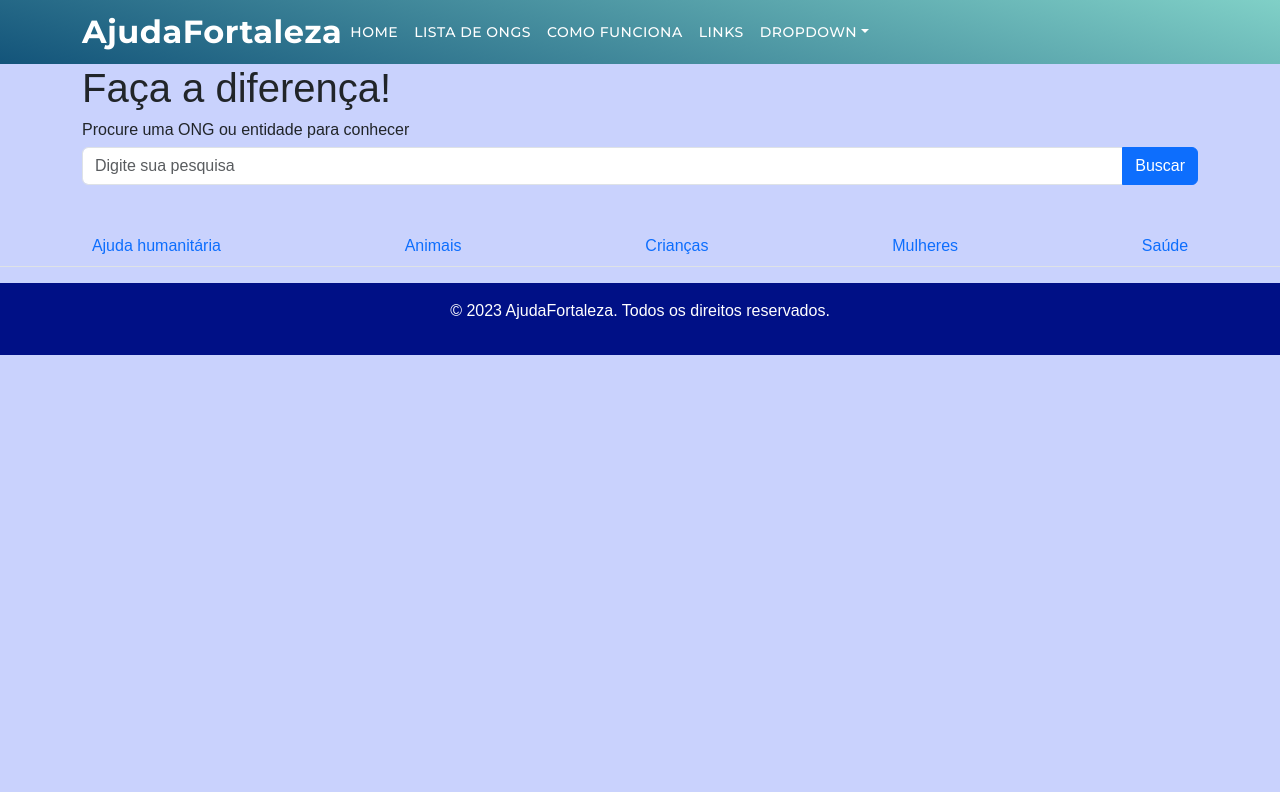
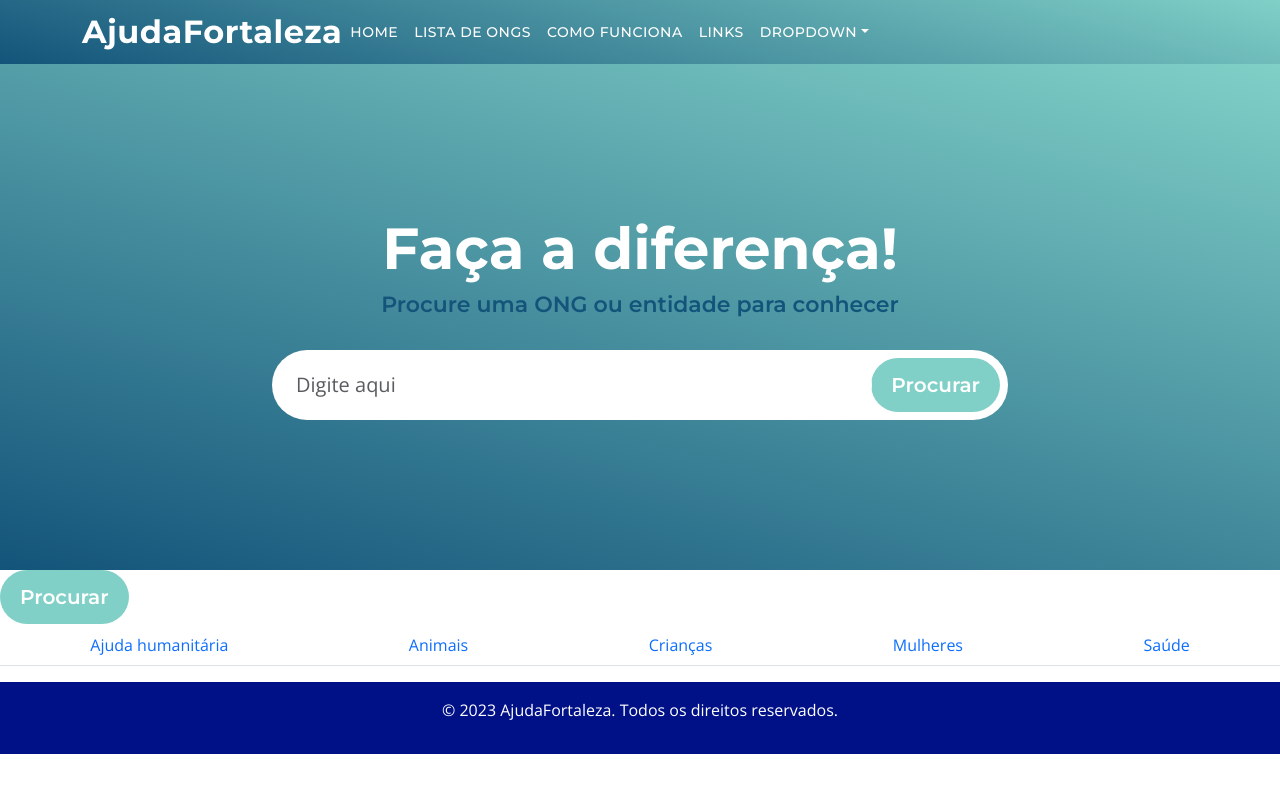
Before and after one commit to Thejuniorsouza/AjudaFortalezaApp, a React (Vite) app: page / in a window 1280 px wide. Shown: the top 792 px of the page. Built offline with nearby package versions, Linux system fonts and the light colour scheme.

Commit message:
Adiciona hero com search bar

```diff
--- a/index.html
+++ b/index.html
@@ -1,9 +1,15 @@
-<!doctype html>
+<!DOCTYPE html>
 <html lang="pt-BR">
     <head>
         <meta charset="UTF-8" />
         <meta name="viewport" content="width=device-width, initial-scale=1.0" />
         <title>Ajuda Fortaleza</title>
+        <link rel="preconnect" href="https://fonts.googleapis.com" />
+        <link rel="preconnect" href="https://fonts.gstatic.com" crossorigin />
+        <link
+            href="https://fonts.googleapis.com/css2?family=Montserrat&family=Open+Sans&display=swap"
+            rel="stylesheet"
+        />
     </head>
     <body>
         <div id="root"></div>
--- a/src/App.jsx
+++ b/src/App.jsx
@@ -1,20 +1,21 @@
 // import { useState } from "react";
-import Header from "./components/Header/Header";
+import Hero from "./components/Hero/Hero.jsx";
 import Footer from "./components/Footer/Footer.jsx";
-import NavBar from "./components/Navbar/Navbar.jsx"
-import 'bootstrap/dist/css/bootstrap.min.css';
+import NavBar from "./components/Navbar/Navbar.jsx";
+import "bootstrap/dist/css/bootstrap.min.css";
 import Explore from "./components/Explore/Explore";
-import Cardgroup from "./components/Card/Card";
-import 'typeface-montserrat';
+//import Cardgroup from "./components/Card/Card";
+import Button from "./components/Button/Button.jsx";
+import "typeface-montserrat";
 
 function App() {
-
     // const [count, setCount] = useState(0);
 
     return (
         <>
             <NavBar />
-            <Header />
+            <Hero />
+            <Button type="submit">Procurar</Button>
             <Explore />
             {/* <Cardgroup/> */}
             <Footer />
--- /dev/null
+++ b/src/components/Button/Button.jsx
@@ -0,0 +1,17 @@
+
+import styles from "./Button.module.css";
+
+const Button = ({ onClick, type, disabled, children }) => {
+  return (
+    <button
+      className={styles.myButton}
+      onClick={onClick}
+      type={type}
+      disabled={disabled}
+    >
+      {children}
+    </button>
+  );
+}
+
+export default Button;
--- /dev/null
+++ b/src/components/Button/Button.module.css
@@ -0,0 +1,17 @@
+.myButton {
+    background: var(--custom-btn-bg-color);
+    border: none;
+    border-radius: 100px !important;
+    color: #ffffff;
+    font-family: var(--title-font-family);
+    font-size: 1.25rem;
+    font-weight: 600;
+    padding: 0.75rem 1.25rem;
+    transition: all 0.3s;
+}
+
+.myButton:hover,
+.myButton:focus {
+    background: var(--custom-btn-bg-hover-color);
+    border-color: transparent;
+}
--- /dev/null
+++ b/src/components/Hero/Hero.jsx
@@ -0,0 +1,51 @@
+import Container from "react-bootstrap/Container";
+import Row from "react-bootstrap/Row";
+import Col from "react-bootstrap/Col";
+import Form from "react-bootstrap/Form";
+import InputGroup from "react-bootstrap/InputGroup";
+import FormControl from "react-bootstrap/FormControl";
+import Button from "../Button/Button";
+import styles from "./Hero.module.css";
+
+const Hero = () => {
+    return (
+        <section
+            className={`${styles.hero} d-flex justify-content-center align-items-center`}
+        >
+            <Container>
+                <Row>
+                    <Col lg={8} xs={12} className="mx-auto">
+                        <h1 className="text-white text-center">
+                            Faça a diferença!
+                        </h1>
+                        <h6 className="text-center">
+                            Procure uma ONG ou entidade para conhecer
+                        </h6>
+                        <Form
+                            method="get"
+                            className="mt-4 pt-2 mb-lg-0 mb-5"
+                            role="search"
+                        >
+                            <InputGroup
+                                className="bg-white rounded-pill p-2"
+                                size="lg"
+                            >
+                                <FormControl
+                                    className="shadow-none fs-5 rounded-pill border-0"
+                                    name="keyword"
+                                    type="search"
+                                    id="keyword"
+                                    placeholder="Digite aqui"
+                                    aria-label="Search"
+                                />
+                                <Button type="submit">Procurar</Button>
+                            </InputGroup>
+                        </Form>
+                    </Col>
+                </Row>
+            </Container>
+        </section>
+    );
+};
+
+export default Hero;
--- /dev/null
+++ b/src/components/Hero/Hero.module.css
@@ -0,0 +1,28 @@
+.hero {
+    background-image: linear-gradient(
+        15deg,
+        var(--primary-color) 0%,
+        var(--secondary-color) 100%
+    );
+    overflow: hidden;
+    padding-top: 150px;
+    padding-bottom: 150px;
+}
+
+.myButton {
+    background: var(--custom-btn-bg-color) !important;
+    border: none !important;
+    border-radius: 100px !important;
+    color: #ffffff !important;
+    font-family: var(--title-font-family) !important;
+    font-size: 1.25rem !important;
+    font-weight: 600 !important;
+    padding: 0.75rem 1.25rem !important;
+    transition: all 0.3s !important;
+}
+
+.myButton:hover,
+.myButton:focus {
+    background: var(--custom-btn-bg-hover-color) !important;
+    border-color: transparent !important;
+}
--- a/src/styles/global.css
+++ b/src/styles/global.css
@@ -1,6 +1,41 @@
-body {
-    font-family: Arial, sans-serif;
+*,
+*:after,
+*:before {
     margin: 0;
     padding: 0;
-    background-color: #c9d2fd;
+    box-sizing: border-box;
+    text-decoration: none;
 }
+
+:root {
+    --primary-color: #13547a;
+    --secondary-color: #80d0c7;
+    --section-bg-color: #f0f8ff;
+    --custom-btn-bg-color: #80d0c7;
+    --custom-btn-bg-hover-color: #13547a;
+    --p-color: #717275;
+    --border-color: #7fffd4;
+    --link-hover-color: #13547a;
+
+    --body-font-family: "Open Sans", sans-serif;
+    --title-font-family: "Montserrat", sans-serif;
+}
+
+body {
+    font-size: 100%;
+    list-style-type: none;
+    font-family: var(--body-font-family);
+}
+
+h1 {
+    font-size: 58px;
+    font-weight: 700;
+    font-family: var(--title-font-family);
+}
+
+h6 {
+    color: var(--primary-color);
+    font-size: 22px;
+    font-weight: 600;
+    font-family: var(--title-font-family);
+}
```
Lines whose indentation alone changed are shown as unchanged.
